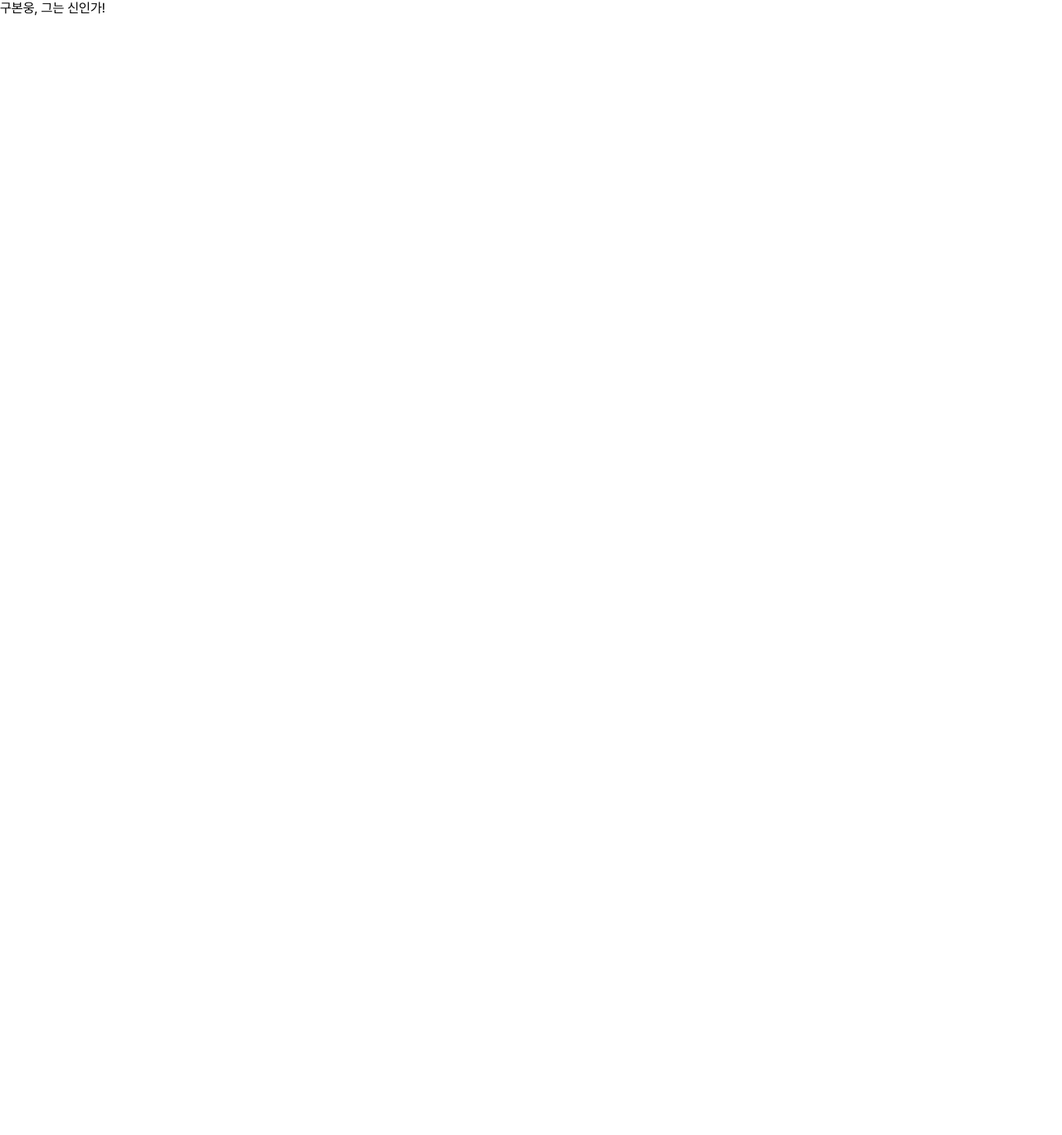
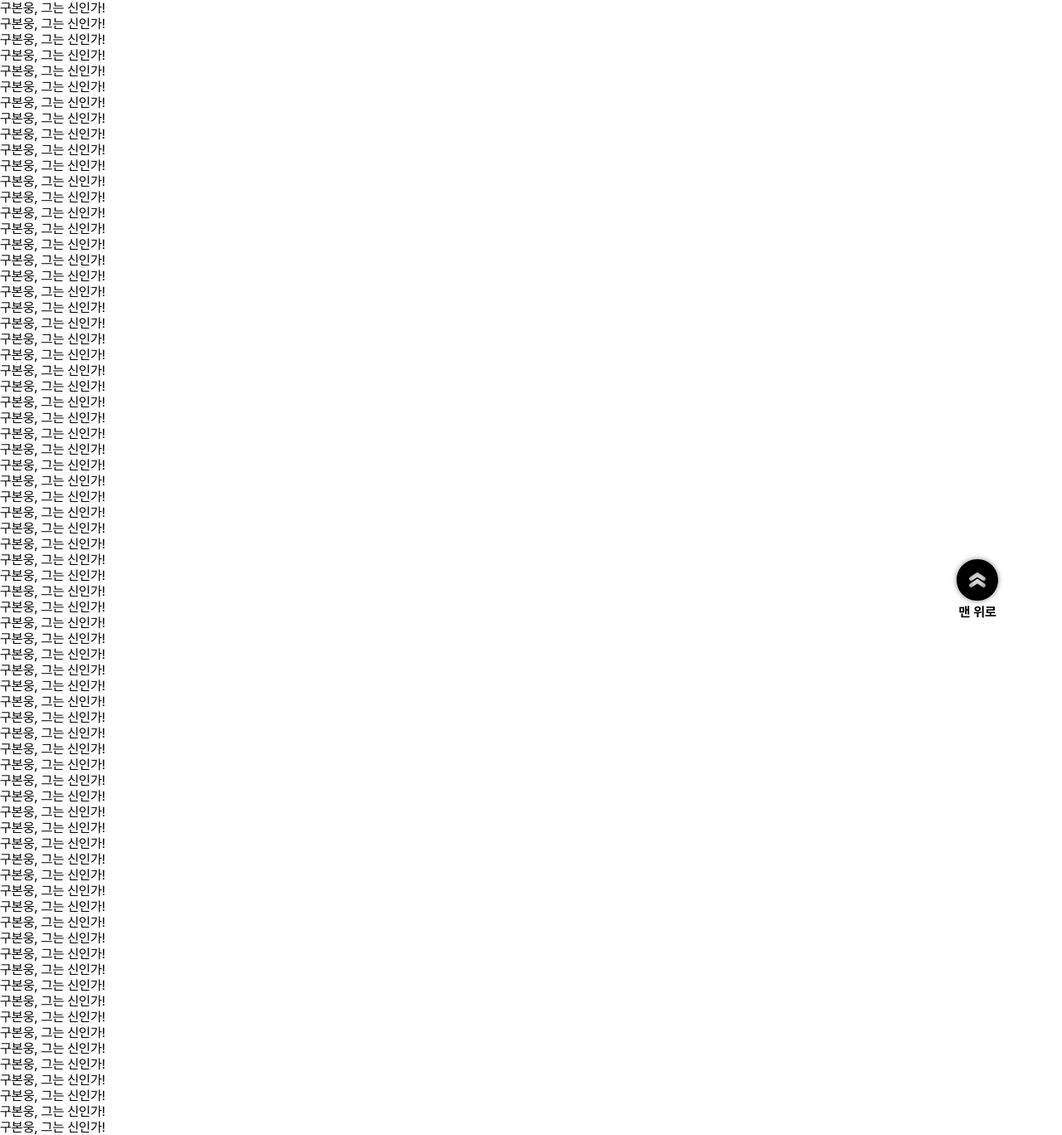
Before and after one commit to moonstal1506/show-eat, a Next.js app in the folder frontend/showeat/: page / in a window 1280 px wide. Shown: the whole page at 83% size. Before the commit the page ends 800 px from the top, so only its background shows below. Built offline with nearby package versions, Linux system fonts and the light colour scheme.

Commit message:
Feat: Add scroll button component

```diff
--- a/frontend/showeat/src/components/common/button/ScrollButton.tsx
+++ b/frontend/showeat/src/components/common/button/ScrollButton.tsx
@@ -1,5 +1,73 @@
-function ScrollButton() {
-    return <div />;
+/* Import */
+import { ButtonProps } from "@/types/commonProps";
+import Image from "next/image";
+import styled from "@emotion/styled";
+import { useState } from "react";
+
+// ----------------------------------------------------------------------------------------------------
+
+/* Type */
+interface ScrollButtonProps extends ButtonProps {}
+
+// ----------------------------------------------------------------------------------------------------
+
+/* Style */
+const ButtonContainer = styled("div")`
+    display: flex;
+    flex-direction: column;
+    gap: 0.5vh;
+    position: fixed;
+    right: 5%;
+    bottom: 5%;
+    margin: 1%;
+    z-index: 1;
+    align-items: center;
+    cursor: pointer;
+    user-select: none;
+`;
+
+const ImageWrapper = styled("div")`
+    max-width: 50px;
+    max-height: 50px;
+    position: relative;
+    img {
+        filter: drop-shadow(0px 0px 3px rgba(0, 0, 0, 0.5));
+    }
+`;
+
+const TextWrapper = styled("div")`
+    font-weight: 700;
+`;
+
+// ----------------------------------------------------------------------------------------------------
+
+/* Scroll Button Component */
+function ScrollButton(props: ScrollButtonProps) {
+    const { width, height = "auto", onClick } = props;
+    const [showButton, setShowButton] = useState<boolean>(true);
+    // const
+    return (
+        showButton && (
+            <ButtonContainer onClick={onClick}>
+                <ImageWrapper width={width} height={height}>
+                    <Image
+                        src="/assets/icons/scroll-to-up-icon.svg"
+                        width={50}
+                        height={50}
+                        alt="scroll-to-up"
+                        style={{
+                            width: "100%",
+                            height: "auto",
+                        }}
+                    />
+                </ImageWrapper>
+                <TextWrapper>맨 위로</TextWrapper>
+            </ButtonContainer>
+        )
+    );
 }
 
+// ----------------------------------------------------------------------------------------------------
+
+/* Export */
 export default ScrollButton;
--- a/frontend/showeat/src/pages/index.tsx
+++ b/frontend/showeat/src/pages/index.tsx
@@ -1,5 +1,6 @@
 /* Import */
 import Head from "next/head";
+import { ScrollButton } from "@components/common/button";
 
 // ----------------------------------------------------------------------------------------------------
 
@@ -11,7 +12,79 @@ function Home() {
                 <title>쑈잇: ShowEat</title>
                 <meta name="viewport" content="width=device-width, initial-scale=1" />
             </Head>
-            <main>구본웅, 그는 신인가!</main>
+            <div>구본웅, 그는 신인가!</div>
+            <div>구본웅, 그는 신인가!</div>
+            <div>구본웅, 그는 신인가!</div>
+            <div>구본웅, 그는 신인가!</div>
+            <div>구본웅, 그는 신인가!</div>
+            <div>구본웅, 그는 신인가!</div>
+            <div>구본웅, 그는 신인가!</div>
+            <div>구본웅, 그는 신인가!</div>
+            <div>구본웅, 그는 신인가!</div>
+            <div>구본웅, 그는 신인가!</div>
+            <div>구본웅, 그는 신인가!</div>
+            <div>구본웅, 그는 신인가!</div>
+            <div>구본웅, 그는 신인가!</div>
+            <div>구본웅, 그는 신인가!</div>
+            <div>구본웅, 그는 신인가!</div>
+            <div>구본웅, 그는 신인가!</div>
+            <div>구본웅, 그는 신인가!</div>
+            <div>구본웅, 그는 신인가!</div>
+            <div>구본웅, 그는 신인가!</div>
+            <div>구본웅, 그는 신인가!</div>
+            <div>구본웅, 그는 신인가!</div>
+            <div>구본웅, 그는 신인가!</div>
+            <div>구본웅, 그는 신인가!</div>
+            <div>구본웅, 그는 신인가!</div>
+            <div>구본웅, 그는 신인가!</div>
+            <div>구본웅, 그는 신인가!</div>
+            <div>구본웅, 그는 신인가!</div>
+            <div>구본웅, 그는 신인가!</div>
+            <div>구본웅, 그는 신인가!</div>
+            <div>구본웅, 그는 신인가!</div>
+            <div>구본웅, 그는 신인가!</div>
+            <div>구본웅, 그는 신인가!</div>
+            <div>구본웅, 그는 신인가!</div>
+            <div>구본웅, 그는 신인가!</div>
+            <div>구본웅, 그는 신인가!</div>
+            <div>구본웅, 그는 신인가!</div>
+            <div>구본웅, 그는 신인가!</div>
+            <div>구본웅, 그는 신인가!</div>
+            <div>구본웅, 그는 신인가!</div>
+            <div>구본웅, 그는 신인가!</div>
+            <div>구본웅, 그는 신인가!</div>
+            <div>구본웅, 그는 신인가!</div>
+            <div>구본웅, 그는 신인가!</div>
+            <div>구본웅, 그는 신인가!</div>
+            <div>구본웅, 그는 신인가!</div>
+            <div>구본웅, 그는 신인가!</div>
+            <div>구본웅, 그는 신인가!</div>
+            <div>구본웅, 그는 신인가!</div>
+            <div>구본웅, 그는 신인가!</div>
+            <div>구본웅, 그는 신인가!</div>
+            <div>구본웅, 그는 신인가!</div>
+            <div>구본웅, 그는 신인가!</div>
+            <div>구본웅, 그는 신인가!</div>
+            <div>구본웅, 그는 신인가!</div>
+            <div>구본웅, 그는 신인가!</div>
+            <div>구본웅, 그는 신인가!</div>
+            <div>구본웅, 그는 신인가!</div>
+            <div>구본웅, 그는 신인가!</div>
+            <div>구본웅, 그는 신인가!</div>
+            <div>구본웅, 그는 신인가!</div>
+            <div>구본웅, 그는 신인가!</div>
+            <div>구본웅, 그는 신인가!</div>
+            <div>구본웅, 그는 신인가!</div>
+            <div>구본웅, 그는 신인가!</div>
+            <div>구본웅, 그는 신인가!</div>
+            <div>구본웅, 그는 신인가!</div>
+            <div>구본웅, 그는 신인가!</div>
+            <div>구본웅, 그는 신인가!</div>
+            <div>구본웅, 그는 신인가!</div>
+            <div>구본웅, 그는 신인가!</div>
+            <div>구본웅, 그는 신인가!</div>
+            <div>구본웅, 그는 신인가!</div>
+            <ScrollButton width="100px" height="100px" onClick={() => {}} />
         </>
     );
 }
--- a/frontend/showeat/src/types/commonProps.tsx
+++ b/frontend/showeat/src/types/commonProps.tsx
@@ -7,5 +7,5 @@ import React from "react";
 export interface ButtonProps {
     width: string;
     height?: string;
-    onClick: (event: React.MouseEvent<HTMLElement>) => void;
+    onClick?: (event: React.MouseEvent<HTMLElement>) => void;
 }
```
